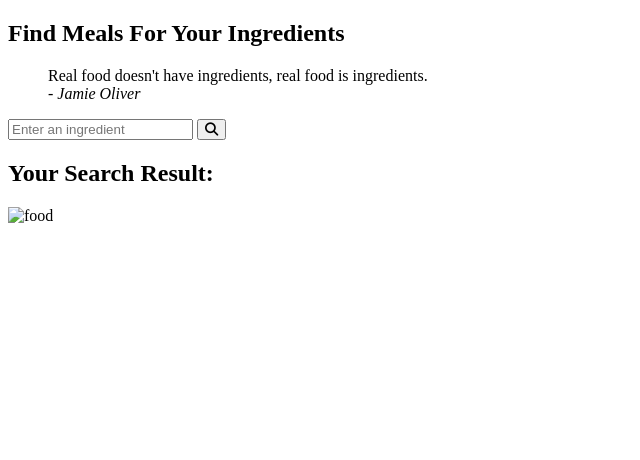
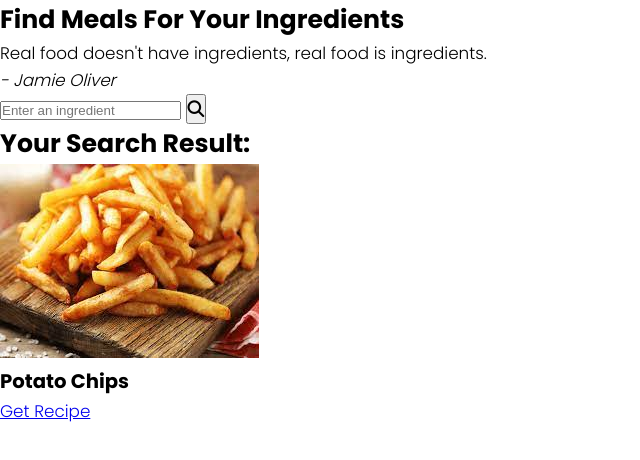
Before and after one commit to Linh777GKOG/MEAL_SEARCH-API, a plain HTML site: page index.html in a window 1280 px wide. Shown: the whole page, without its empty margins (0-640 px from the left). Drawn offline with Linux system fonts and the light colour scheme.

Commit message:
push code

```diff
--- a/index.html
+++ b/index.html
@@ -43,6 +43,10 @@
               <div class="meal-img">
                 <img src="food.jpg" alt="food" />
               </div>
+              <div class="meal-nama">
+                <h3>Potato Chips</h3>
+                <a href="#" class="recipe-btn">Get Recipe</a>
+              </div>
             </div>
             <!-- end of meal item -->
           </div>
--- a/style.css
+++ b/style.css
@@ -1 +1,32 @@
 @import url("https://fonts.googleapis.com/css2?family=Poppins:wght@200;300;500;700;900&display=swap");
+
+* {
+  padding: 0;
+  margin: 0;
+  box-sizing: border-box;
+}
+:root {
+  --tenne-tawny: #d65108;
+  --tenne-tawny-dark: #b54507;
+}
+body {
+  font-weight: 300;
+  font-size: 1.05rem;
+  line-height: 1.6;
+  font-family: "Poppins", sans-serif;
+}
+
+.btn {
+  font-family: inherit;
+  cursor: pointer;
+  outline: 0;
+  font-size: 1.05rem;
+}
+
+.text {
+  opacity: 0.8;
+}
+jj .title {
+  font-size: 2rem;
+  margin-bottom: 1rem;
+}
```
Also changed, not shown: food.jpg (renamed from Foods/food (2).jpg).
